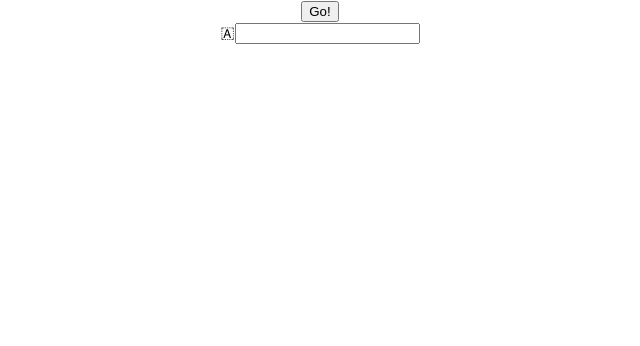
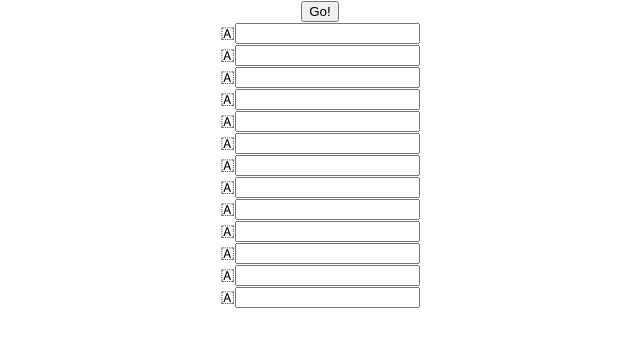
Before and after one commit to dialectrical/grade-distribution-visualizer, a React (Create React App) app: page / in a window 1280 px wide. Shown: the top 346 px of the page, without its empty margins (320-960 px from the left). Built offline with nearby package versions, Linux system fonts and the light colour scheme.

Commit message:
feat: added remaining text areas. GradeVisualizer useEffect hook passing test!

```diff
--- a/src/components/GradeVisualizer.js
+++ b/src/components/GradeVisualizer.js
@@ -34,6 +34,18 @@ export const GradeVisualizer = (props) => {
       <Button fn={setGrades} arr={input} />
       <div>
         <TextInput gradeLabel="🇦" arr={input} index={0} />
+        <TextInput gradeLabel="🇦" arr={input} index={1} />
+        <TextInput gradeLabel="🇦" arr={input} index={2} />
+        <TextInput gradeLabel="🇦" arr={input} index={3} />
+        <TextInput gradeLabel="🇦" arr={input} index={4} />
+        <TextInput gradeLabel="🇦" arr={input} index={5} />
+        <TextInput gradeLabel="🇦" arr={input} index={6} />
+        <TextInput gradeLabel="🇦" arr={input} index={7} />
+        <TextInput gradeLabel="🇦" arr={input} index={8} />
+        <TextInput gradeLabel="🇦" arr={input} index={9} />
+        <TextInput gradeLabel="🇦" arr={input} index={10} />
+        <TextInput gradeLabel="🇦" arr={input} index={11} />
+        <TextInput gradeLabel="🇦" arr={input} index={12} />
       </div>
     </div>
   );
```
